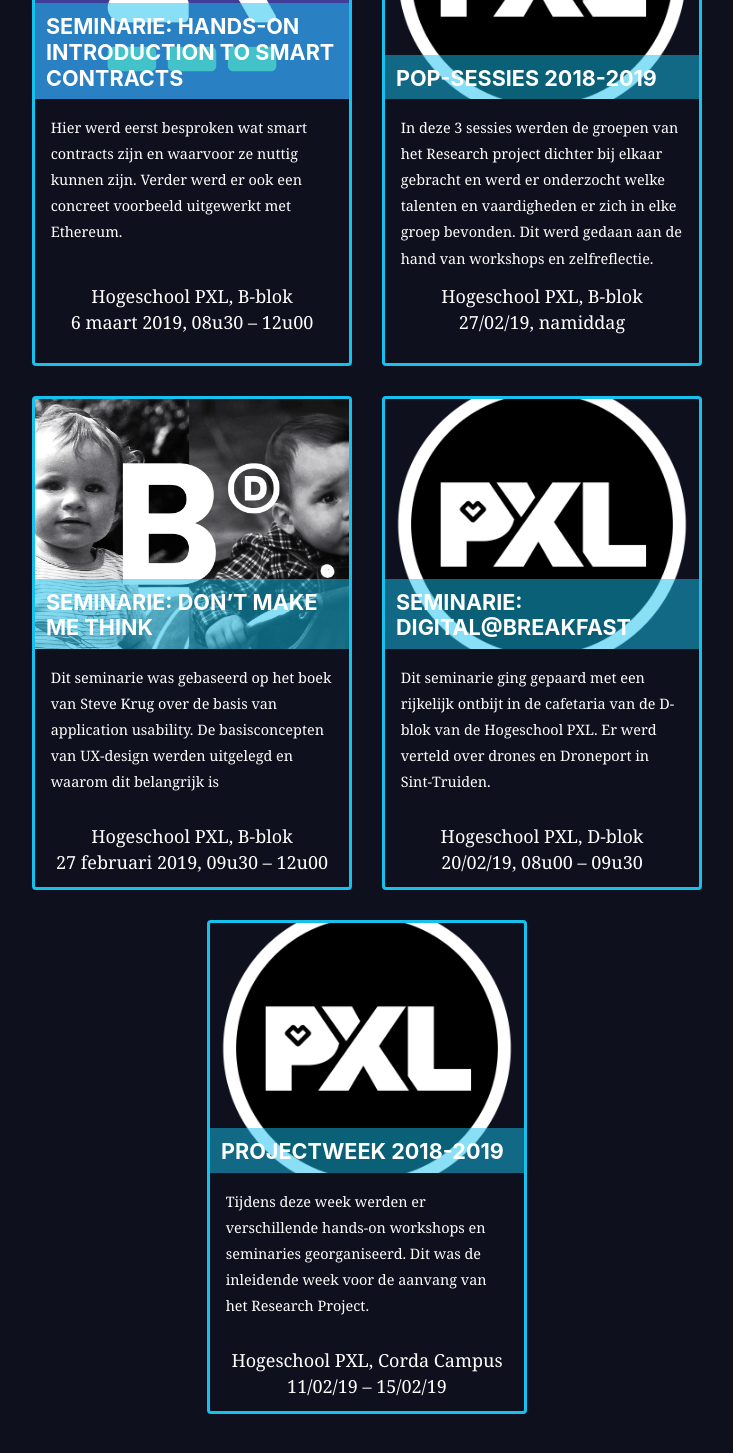
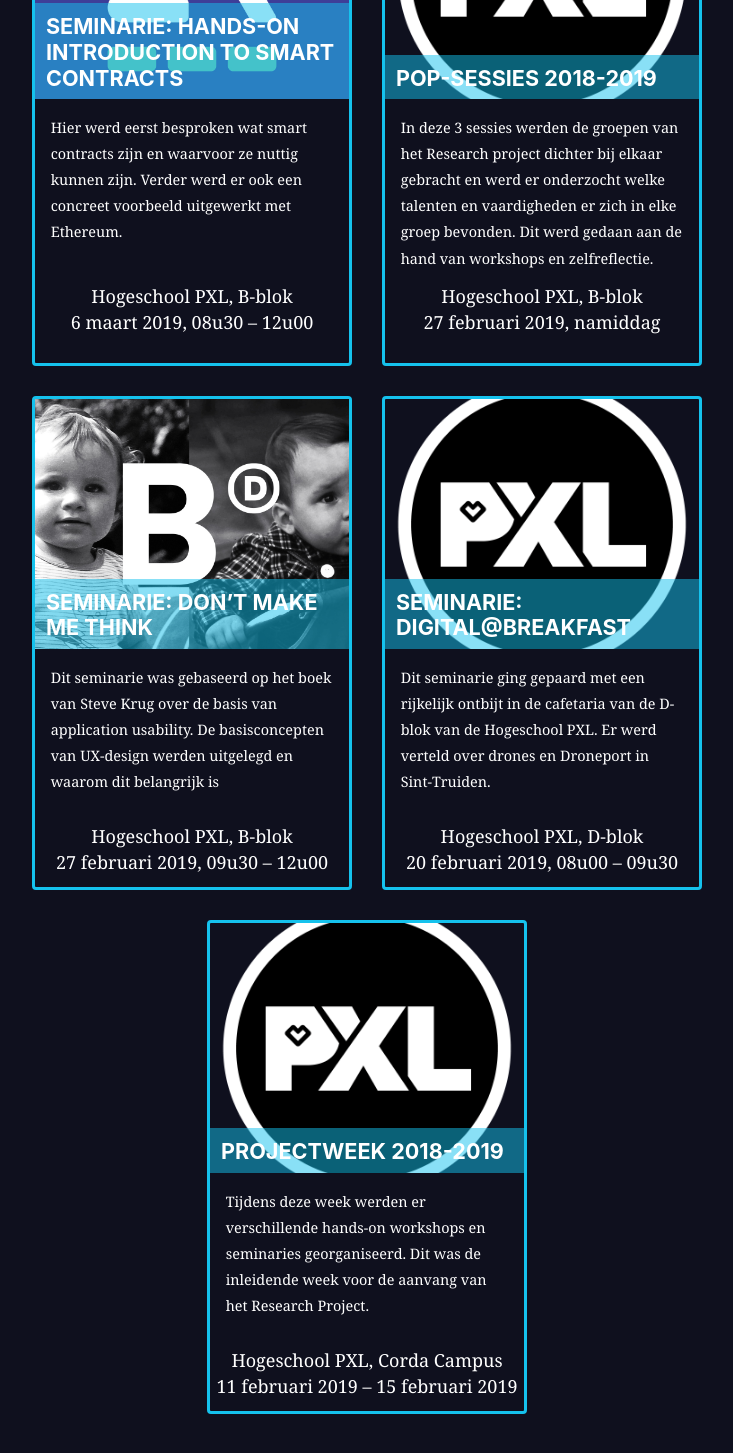
Before and after one commit to woutzah/italent-portfolio, a Gatsby site: page /activiteiten in a window 1280 px wide. Shown: the part 3123-4576 px from the top of the page, without its empty margins (268-1001 px from the left). Built offline with nearby package versions, Linux system fonts and the light colour scheme; Gatsby itself is replaced by a stand-in of ours.

Commit message:
update activity date format

```diff
--- a/src/pages/activiteiten.js
+++ b/src/pages/activiteiten.js
@@ -56,17 +56,17 @@
           uitgewerkt met Ethereum." place={"Hogeschool PXL, B-blok"} time={"6 maart 2019, 08u30 – 12u00"} />
       <ActivityCard imageUrl={pxl_logo} title={"POP-sessies 2018-2019"}
                     description="In deze 3 sessies werden de groepen van het Research project dichter bij elkaar gebracht en werd er onderzocht welke talenten en vaardigheden er zich in elke groep bevonden. Dit werd gedaan aan de hand van workshops en zelfreflectie."
-                    place={"Hogeschool PXL, B-blok"} time={"27/02/19, namiddag"} />
+                    place={"Hogeschool PXL, B-blok"} time={"27 februari 2019, namiddag"} />
       <ActivityCard imageUrl={superlab_logo} title={"Seminarie: Don’t make me think"} description="Dit seminarie was gebaseerd op het boek van Steve Krug over de basis
           van application usability. De basisconcepten van UX-design werden
           uitgelegd en waarom dit belangrijk is" place={"Hogeschool PXL, B-blok"}
                     time={"27 februari 2019, 09u30 – 12u00"} />
       <ActivityCard imageUrl={pxl_logo} title={"Seminarie: Digital@breakfast"}
                     description="Dit seminarie ging gepaard met een rijkelijk ontbijt in de cafetaria van de D-blok van de Hogeschool PXL. Er werd verteld over drones en Droneport in Sint-Truiden."
-                    place={"Hogeschool PXL, D-blok"} time={"20/02/19, 08u00 – 09u30"} />
+                    place={"Hogeschool PXL, D-blok"} time={"20 februari 2019, 08u00 – 09u30"} />
       <ActivityCard imageUrl={pxl_logo} title={"Projectweek 2018-2019"}
                     description="Tijdens deze week werden er verschillende hands-on workshops en seminaries georganiseerd. Dit was de inleidende week voor de aanvang van het Research Project."
-                    place={"Hogeschool PXL, Corda Campus"} time={"11/02/19 – 15/02/19"} />
+                    place={"Hogeschool PXL, Corda Campus"} time={"11 februari 2019 – 15 februari 2019"} />
     </div>
   </Layout>
 )
```
